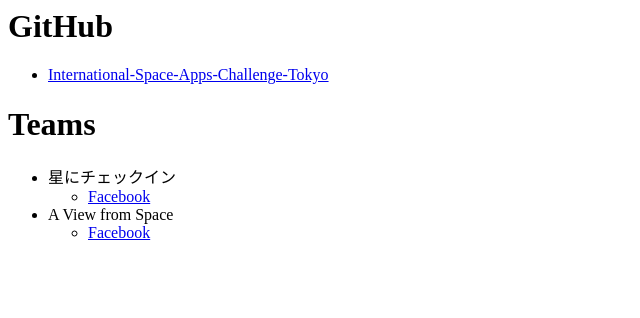
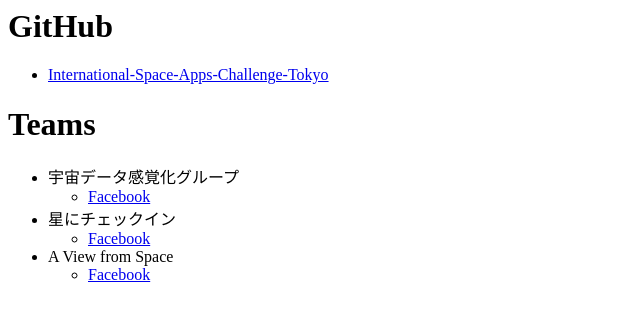
Before and after one commit to ISAC-Tokyo/international-space-apps-challenge-tokyo.github.com, a plain HTML site: page index.html in a window 1280 px wide. Shown: the whole page, without its empty margins (0-640 px from the left). Drawn offline with Linux system fonts and the light colour scheme.

Commit message:
「宇宙データ感覚化グループ」を追加

```diff
--- a/index.html
+++ b/index.html
@@ -8,6 +8,12 @@
 		</ul>
 		<h1>Teams</h1>
 		<ul>
+			<li>宇宙データ感覚化グループ
+			<ul>
+				<li><a href="http://www.facebook.com/groups/381652415207810/389173661122352/">Facebook</a></li>
+			</ul>
+			</li>
+
 			<li>星にチェックイン
 			<ul>
 				<li><a href="https://www.facebook.com/groups/211068609002717/">Facebook</a></li>
```
